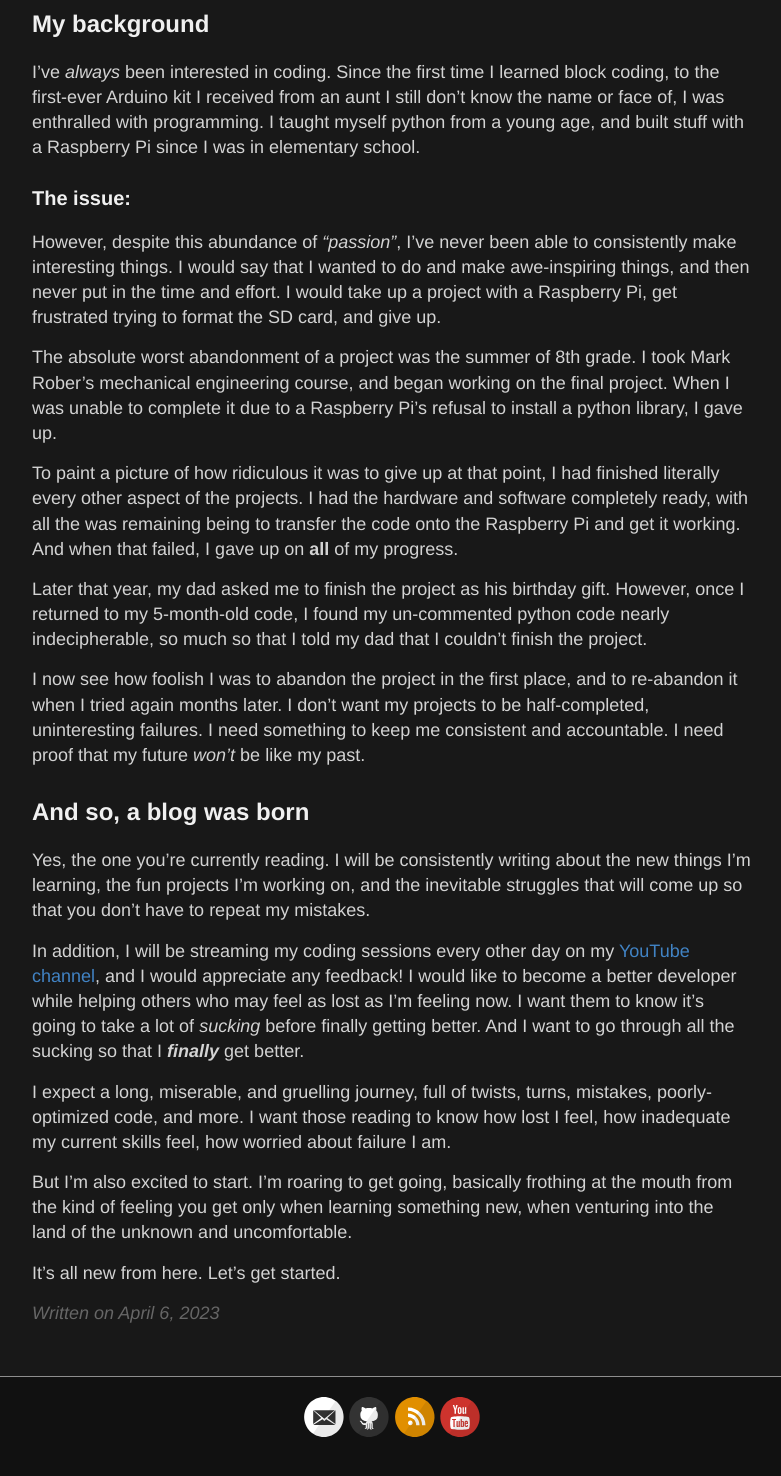
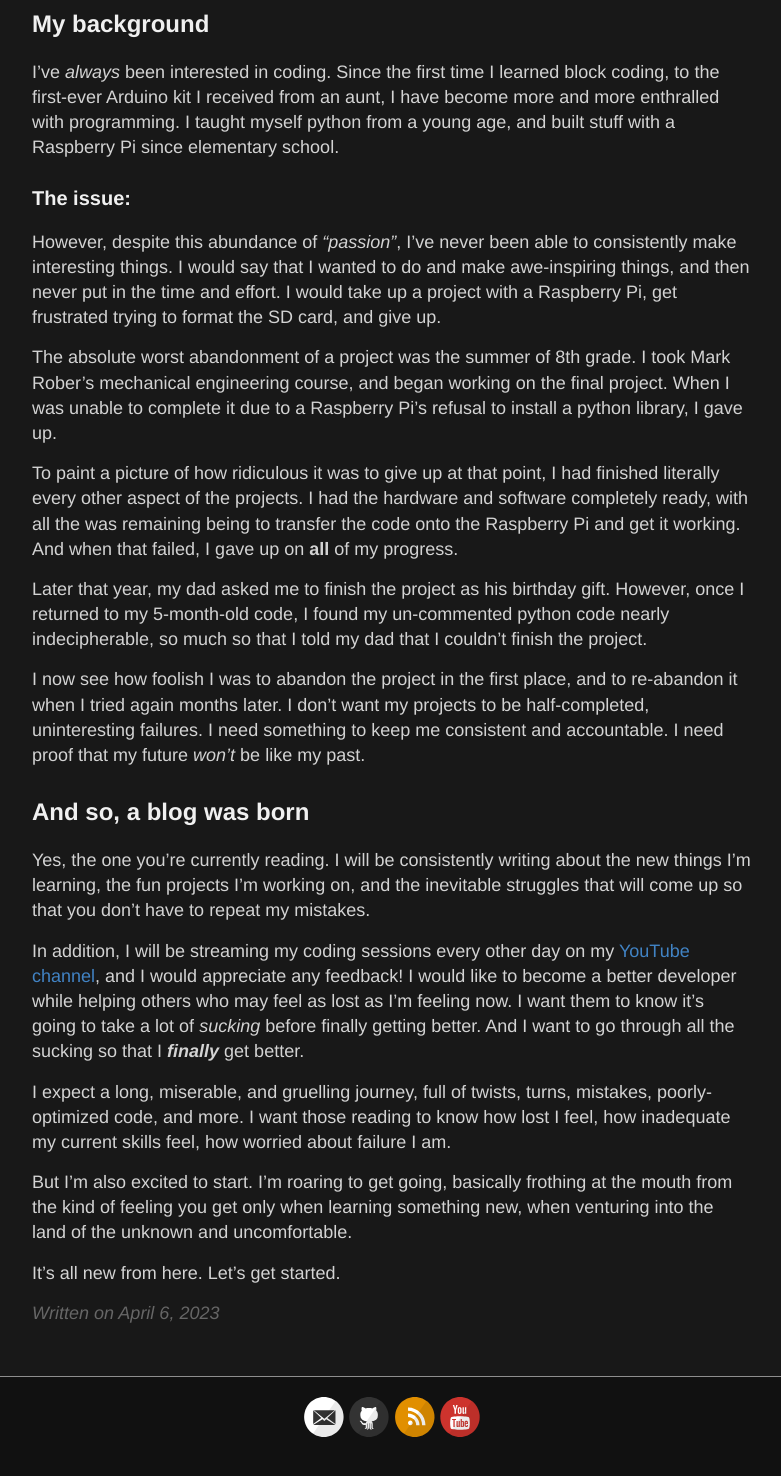
Before and after one commit to JapanColorado/japancolorado.github.io, a Jekyll site: the page built from _posts/2023-04-06-Why.md, in a window 1280 px wide. Shown: the part 641-2117 px from the top of the page, without its empty margins (248-1029 px from the left). Built offline with Jekyll 4.4.1, drawn with Linux system fonts in a browser that asks for light colours; comment, search, counter and statistics services are not loaded.

Commit message:
Fix wording

```diff
--- a/_posts/2023-04-06-Why.md
+++ b/_posts/2023-04-06-Why.md
@@ -11,7 +11,7 @@ Hi! I'm Russell, also known as _JapanColorado_. I am an aspiring AI researcher,
 
 ## My background
 
-I've _always_ been interested in coding. Since the first time I learned block coding, to the first-ever Arduino kit I received from an aunt I still don't know the name or face of, I was enthralled with programming. I taught myself python from a young age, and built stuff with a Raspberry Pi since I was in elementary school.
+I've _always_ been interested in coding. Since the first time I learned block coding, to the first-ever Arduino kit I received from an aunt, I have become more and more enthralled with programming. I taught myself python from a young age, and built stuff with a Raspberry Pi since elementary school.
 
 ### The issue:
 
```
Also changed, not shown: README.md.
